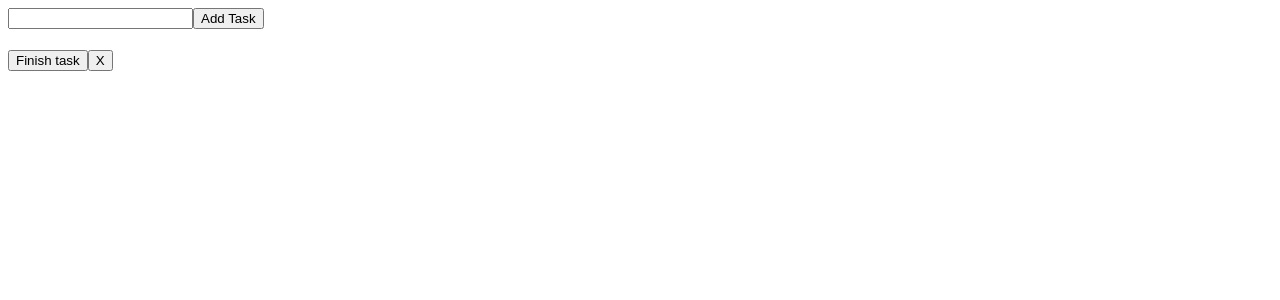
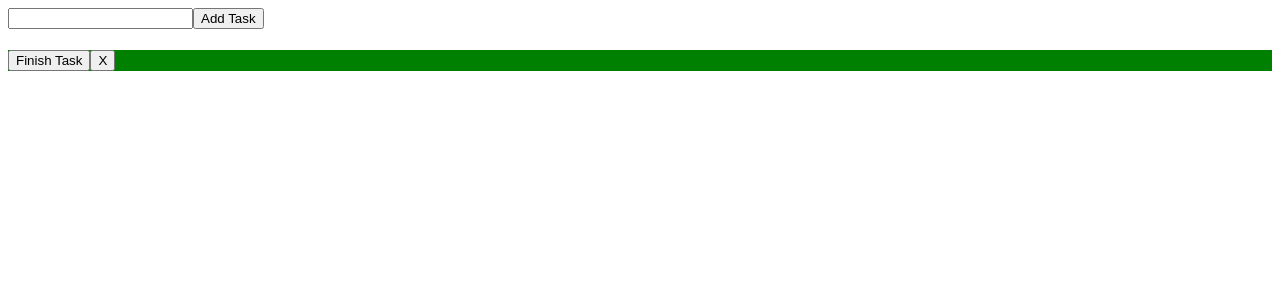
Before and after one commit to Cherrypick14/all_react_practices, a React (Create React App) app: page / in a window 1280 px wide. Both pictures are taken after typing "Sample" into the empty fields and a click on the button "Add Task". Shown: the top 300 px of the page. Built offline with nearby package versions, Linux system fonts and the light colour scheme.

Commit message:
add style to ou task

```diff
--- a/src/components/task.jsx
+++ b/src/components/task.jsx
@@ -1,10 +1,11 @@
 import React from 'react'
 
-const Task = ({taskName, id, deleteTodo,completeTask}) => {
+const Task = ({taskName, id,completed,deleteTodo,completeTask}) => {
     return (
-      <div className='task'>
+      <div className='task'
+      style={{backgroundColor: {completed} ? "green" : "white"}}>
             <h1>{taskName}</h1>
-            <button onClick={()=> completeTask}>Finish task</button>
+            <button onClick={()=> completeTask(id)}>Finish Task</button>
             <button onClick={()=> deleteTodo(id)}>X</button>
 
      </div>
```
